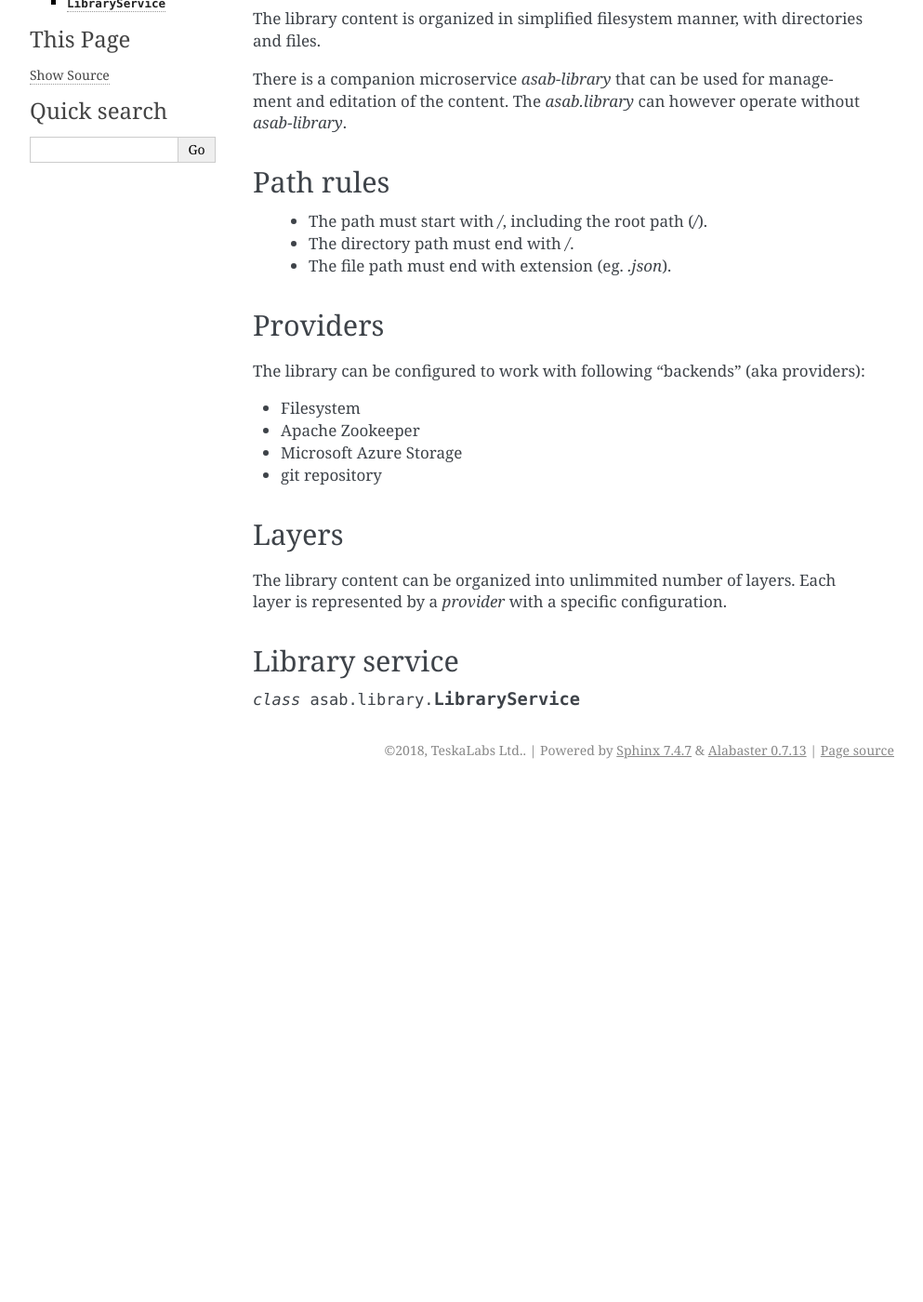
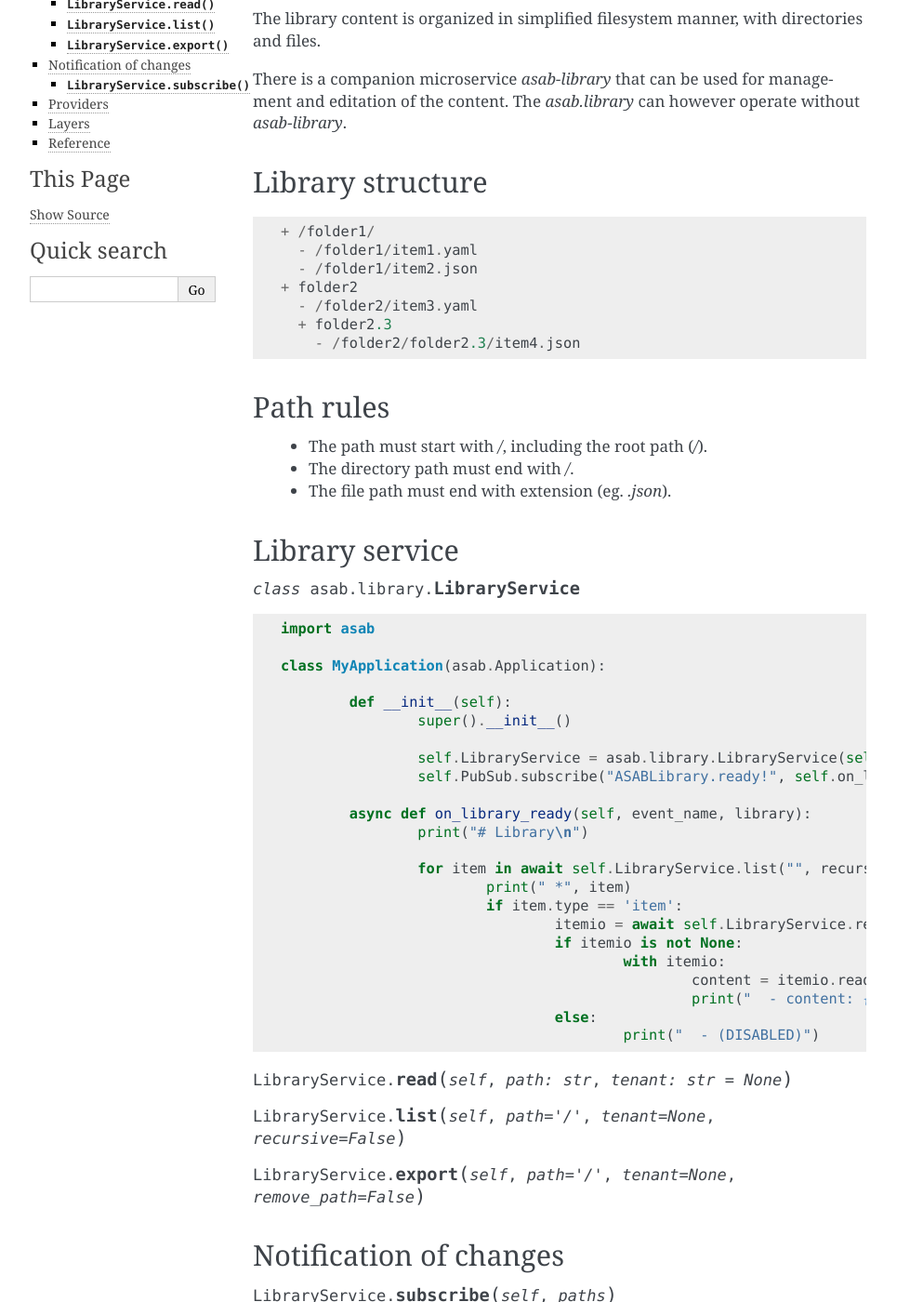
Before and after one commit to TeskaLabs/asab, a Sphinx documentation site: the page built from doc/asab/library.rst, in a window 1280 px wide and 1400 px high, scrolled down 207 px. Shown: the whole window at 93% size, without its empty margins (148-1141 px from the left). Built offline with Sphinx 7.4.7, drawn with Linux system fonts in a browser that asks for light colours; before the commit the page ends 1053 px from its top, so only the background shows below that; some of the changed text lies outside the part shown.

Commit message:
Update the asab.library documentation structure.

```diff
--- a/doc/asab/library.rst
+++ b/doc/asab/library.rst
@@ -15,12 +15,74 @@ There is a companion microservice `asab-library` that can be used for management
 The `asab.library` can however operate without `asab-library`.
 
 
+Library structure
+-----------------
+
+
+.. code::
+
+	+ /folder1/
+	  - /folder1/item1.yaml
+	  - /folder1/item2.json
+	+ folder2
+	  - /folder2/item3.yaml
+	  + folder2.3
+	    - /folder2/folder2.3/item4.json
+
+
 Path rules
 ----------
 
  * The path must start with `/`, including the root path (`/`).
  * The directory path must end with `/`.
  * The file path must end with extension (eg. `.json`).
+
+Library service
+---------------
+
+.. py:class:: LibraryService
+
+
+.. code:: python
+
+	import asab
+
+	class MyApplication(asab.Application):
+
+		def __init__(self):
+			super().__init__()
+
+			self.LibraryService = asab.library.LibraryService(self, "LibraryService")
+			self.PubSub.subscribe("ASABLibrary.ready!", self.on_library_ready)
+
+		async def on_library_ready(self, event_name, library):
+			print("# Library\n")
+
+			for item in await self.LibraryService.list("", recursive=True):
+				print(" *", item)
+				if item.type == 'item':
+					itemio = await self.LibraryService.read(item.name)
+					if itemio is not None:
+						with itemio:
+							content = itemio.read()
+							print("  - content: {} bytes".format(len(content)))
+					else:
+						print("  - (DISABLED)")
+
+
+.. py:method:: LibraryService.read(self, path: str, tenant: str = None)
+
+.. py:method:: LibraryService.list(self, path="/", tenant=None, recursive=False)
+
+.. py:method:: LibraryService.export(self, path="/", tenant=None, remove_path=False)
+
+
+
+Notification of changes
+---------------------------------------
+
+.. py:method:: LibraryService.subscribe(self, paths)
+
 
 
 Providers
@@ -33,6 +95,7 @@ The library can be configured to work with following "backends" (aka providers):
 * Microsoft Azure Storage
 * git repository
 
+
 Layers
 ------
 
@@ -40,7 +103,11 @@ The library content can be organized into unlimmited number of layers.
 Each layer is represented by a `provider` with a specific configuration.
 
 
-Library service
----------------
 
-.. py:class:: LibraryService
+Reference
+---------
+
+.. automodule:: asab.library
+    :members:
+    :undoc-members:
+    :show-inheritance:
```
